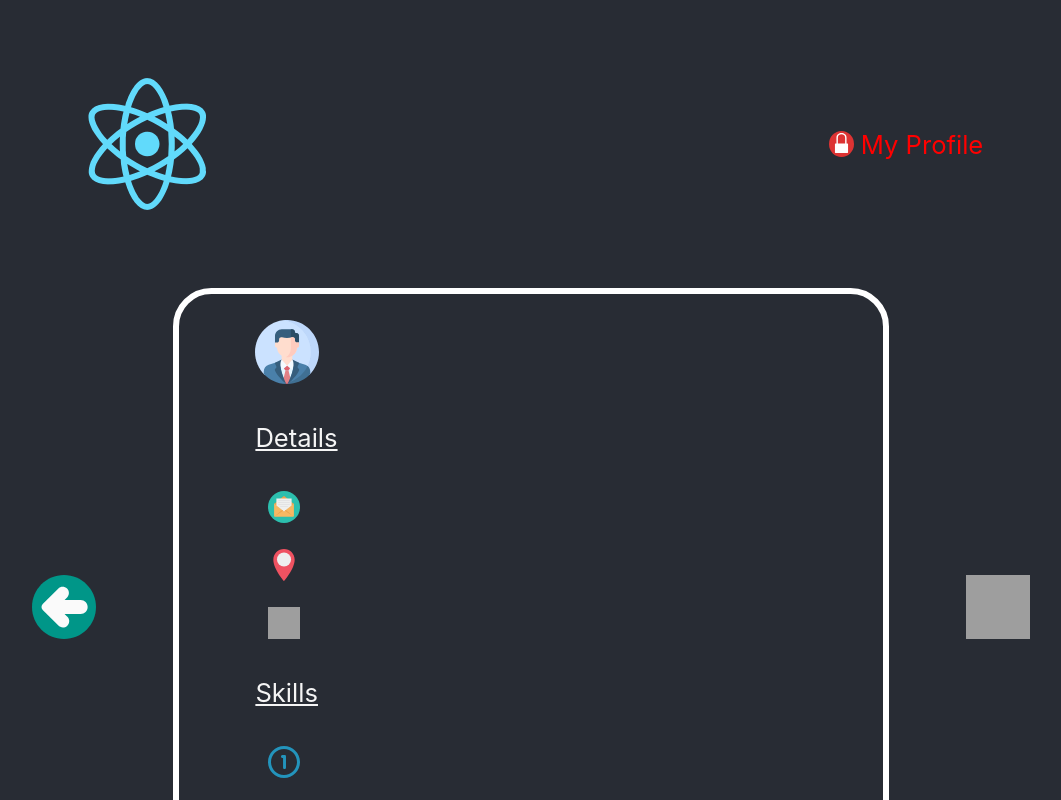
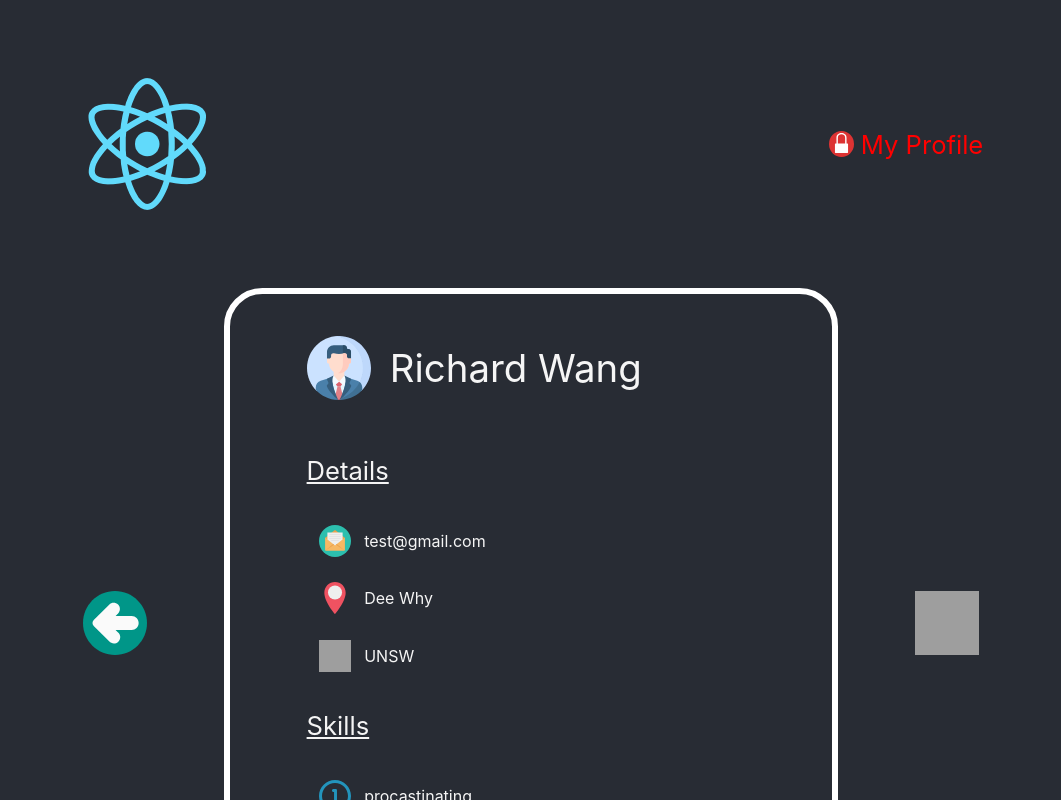
Before and after one commit to rwang301/COMP3900-Project, a React (Create React App) app in the folder frontend/: page /swiping in a window 1280 px wide. Shown: the top 800 px of the page, without its empty margins (109-1170 px from the left). Built offline with nearby package versions, Linux system fonts and the light colour scheme; no server answers; grey boxes are pictures that could not be loaded.

Commit message:
swiping moved to separate component

```diff
--- /dev/null
+++ b/frontend/src/components/SwipingCard.js
@@ -0,0 +1,72 @@
+import React from 'react';
+import styled from "styled-components";
+import swipeProfile from '../assets/swipeProfile.svg';
+import AboutRow from '../components/AboutRow';
+
+const UserContainer = styled.div`
+  border: 0.5vw white solid;
+  border-radius: 3vw;
+  padding: 1vw;
+  width: 80%;
+  margin: 5vw;
+  display: flex;
+  flex-direction: column;
+  padding-left: 5vw;
+`;
+
+const UserHeader = styled.div`
+  display: flex;
+  flex-direction: row;
+  align-items: center;
+  /* justify-content: center; */
+`;
+
+const UserIcon = styled.img`
+  height: 5vw;
+  width: 5vw;
+  margin: 1vw;
+`;
+
+const UserNames = styled.p`
+  font-size: 3vw;
+  margin-left: 0.5vw;
+`;
+
+const SubContainer = styled.div`
+  margin-left: 1vw;
+`;
+
+const SubtitleText = styled.p`
+  font-size: 2vw;
+  text-decoration: underline;
+`;
+
+export default function SwipingCard({email, name, location, education, skill1, skill2, skill3}) {
+
+  return (
+    <UserContainer>
+      <UserHeader>
+        <UserIcon src={swipeProfile}/>
+        <UserNames>
+          {name}
+        </UserNames>
+      </UserHeader>
+      <SubContainer>
+        <SubtitleText>
+          Details
+        </SubtitleText>
+          <AboutRow iconType={"email"} text={email}/>
+          <AboutRow iconType={"location"} text={location}/>
+          <AboutRow iconType={"education"} text={education}/>
+      </SubContainer>
+      <SubContainer>
+        <SubtitleText>
+            Skills
+        </SubtitleText>
+        <AboutRow iconType={"one"} text={skill1}/>
+        <AboutRow iconType={"two"} text={skill2}/>
+        <AboutRow iconType={"three"} text={skill3}/>
+      </SubContainer>
+    </UserContainer>
+  )
+}
--- a/frontend/src/pages/Swiping.js
+++ b/frontend/src/pages/Swiping.js
@@ -4,9 +4,9 @@ import leftArrow from '../assets/left-arrow.svg';
 import rightArrow from '../assets/right-arrow.svg';
 import tick from '../assets/tick.svg';
 import cancel from '../assets/cancel.svg';
-import swipeProfile from '../assets/swipeProfile.svg';
-import AboutRow from '../components/AboutRow';
+import nomoreswipes from '../assets/nomoreswipes.svg';
 import { StoreContext } from '../utils/store';
+import SwipingCard from '../components/SwipingCard';
 
 const Wrapper = styled.div`
   display: flex;
@@ -18,7 +18,7 @@ const SwipingContainer = styled.div`
   display: flex;
   flex-direction: row;
   align-items: center;
-  width: 100%;
+  width: 90%;
 `;
 
 const ArrowIcon = styled.img`
@@ -26,44 +26,6 @@ const ArrowIcon = styled.img`
   width: 5vw;
   margin: 1vw;
   cursor: pointer;
-`;
-
-const UserContainer = styled.div`
-  border: 0.5vw white solid;
-  border-radius: 3vw;
-  padding: 1vw;
-  width: 80%;
-  margin: 5vw;
-  display: flex;
-  flex-direction: column;
-  padding-left: 5vw;
-`;
-
-const UserHeader = styled.div`
-  display: flex;
-  flex-direction: row;
-  align-items: center;
-  /* justify-content: center; */
-`;
-
-const UserIcon = styled.img`
-  height: 5vw;
-  width: 5vw;
-  margin: 1vw;
-`;
-
-const UserNames = styled.p`
-  font-size: 3vw;
-  margin-left: 0.5vw;
-`;
-
-const SubContainer = styled.div`
-  margin-left: 1vw;
-`;
-
-const SubtitleText = styled.p`
-  font-size: 2vw;
-  text-decoration: underline;
 `;
 
 const HelperIconsContainer = styled.div`
@@ -80,6 +42,23 @@ const HelperIcons = styled.img`
   margin: 1vw;
 `;
 
+const NoSwipesContainer = styled.div`
+  display: flex;
+  flex-direction: column;
+  margin-top: 5vh;
+  align-items: center;
+`;
+
+const NoSwipesIcon= styled.img`
+  height: 10vw;
+  width: 10vw;
+`;
+
+const NoSwipeText = styled.p`
+  font-weight: bold;
+`;
+
+
 export default function Swiping() {
   const { api } = React.useContext(StoreContext);
   const [email, setEmail] = React.useState('');
@@ -89,58 +68,95 @@ export default function Swiping() {
   const [skill1, setSkill1] = React.useState('');
   const [skill2, setSkill2] = React.useState('');
   const [skill3, setSkill3] = React.useState('');
+  const [potentials, setPotentials] = React.useState([
+    {"email": "test@gmail.com", "name": "Richard Wang", "location": "Dee Why", "education": "UNSW", "skill1": "procastinating", "skill2": "not comp3900", "skill3": "THE BOYS"},
+    {"email": "test@gmail.com", "name": "Kaiqi Liang", "location": "Dee Why", "education": "UNSW", "skill1": "procastinating", "skill2": "comp3900", "skill3": "THE BOYS"},
+    {"email": "test@gmail.com", "name": "William Huang", "location": "Dee Why", "education": "UNSW", "skill1": "procastinating", "skill2": "woolies for the boys", "skill3": "THE BOYS"},
+    {"email": "test@gmail.com", "name": "Tony Lu", "location": "Dee Why", "education": "UNSW", "skill1": "procastinating", "skill2": "investing", "skill3": "THE BOYS"},
+  ]);
+  const [index, setIndex] = React.useState(0);
+  const [noSwipes, setNoSwipes] = React.useState(false);
 
-  React.useEffect(() => {
-    const getPotentialJobSeekers = async () => {
-      const response = await api.fetch('potential/jobseekers');
-      if (response && response.length) {
-        const {email, name, location, education, skill1, skill2, skill3} = response[0];
-        setEmail(email);
-        setName(name);
-        setLocation(location);
-        setEducation(education);
-        setSkill1(skill1);
-        setSkill2(skill2);
-        setSkill3(skill3);
+  // React.useEffect(() => {
+  //   const getPotentialJobSeekers = async () => {
+  //     const response = await api.fetch('potential/jobseekers');
+  //     if (response && response.length) {
+  //       const {email, name, location, education, skill1, skill2, skill3} = response[0];
+  //       setEmail(email);
+  //       setName(name);
+  //       setLocation(location);
+  //       setEducation(education);
+  //       setSkill1(skill1);
+  //       setSkill2(skill2);
+  //       setSkill3(skill3);
+  //     }
+  //   }
+  //   getPotentialJobSeekers();
+  //   if (potentials.length === 0) setNoSwipes(true);
+  // }, []);
+
+  const accept = () => {
+    console.log('i want you!');
+    if (index + 1 === potentials.length) {
+      setNoSwipes(true);
+    } else {
+      setIndex(index + 1);
     }
   }
-    getPotentialJobSeekers();
-  }, []);
+
+  const decline = () => {
+    console.log('i dont want you!');
+    if (index + 1 === potentials.length) {
+      setNoSwipes(true);
+    } else {
+      setIndex(index + 1);
+    }
+  }
+
+  let curr_email = potentials[index].email;
+  let curr_name = potentials[index].name;
+  let curr_location = potentials[index].location;
+  let curr_education = potentials[index].education;
+  let curr_skill1 = potentials[index].skill1;
+  let curr_skill2 = potentials[index].skill2;
+  let curr_skill3 = potentials[index].skill3;
 
   return (
     <Wrapper>
+      {noSwipes ?
+        <NoSwipesContainer>
+          <NoSwipesIcon src={nomoreswipes} />
+          <NoSwipeText>
+            There are currently no profiles to swipe...
+          </NoSwipeText>
+          <NoSwipeText>
+            Refresh or try again in a few moments
+          </NoSwipeText>
+        </NoSwipesContainer>
+        :
+        <>
           <SwipingContainer>
-        <ArrowIcon src={leftArrow}/>
-        <UserContainer>
-          <UserHeader>
-            <UserIcon src={swipeProfile}/>
-            <UserNames>
-              {name}
-            </UserNames>
-          </UserHeader>
-          <SubContainer>
-            <SubtitleText>
-              Details
-            </SubtitleText>
-              <AboutRow iconType={"email"} text={email}/>
-              <AboutRow iconType={"location"} text={location}/>
-              <AboutRow iconType={"education"} text={education}/>
-          </SubContainer>
-          <SubContainer>
-            <SubtitleText>
-                Skills
-            </SubtitleText>
-            <AboutRow iconType={"one"} text={skill1}/>
-            <AboutRow iconType={"two"} text={skill2}/>
-            <AboutRow iconType={"three"} text={skill3}/>
-          </SubContainer>
-        </UserContainer>
-        <ArrowIcon src={rightArrow}/>
+            <ArrowIcon src={leftArrow} onClick={decline} />
+            <SwipingCard
+              email={curr_email}
+              name={curr_name}
+              location={curr_location}
+              education={curr_education}
+              skill1={curr_skill1}
+              skill2={curr_skill2}
+              skill3={curr_skill3}
+            />
+            <ArrowIcon src={rightArrow} onClick={accept} />
           </SwipingContainer>
           <HelperIconsContainer>
             <HelperIcons src={cancel}/>
             <HelperIcons src={tick}/>
           </HelperIconsContainer>
+      </>
+
+
+      }
+
     </Wrapper>
   )
 }
```
Also changed, not shown: frontend/src/assets/nomoreswipes.svg (added), 1 other file (tests, documents, lock files or other folders). Lines whose indentation alone changed are shown as unchanged.
